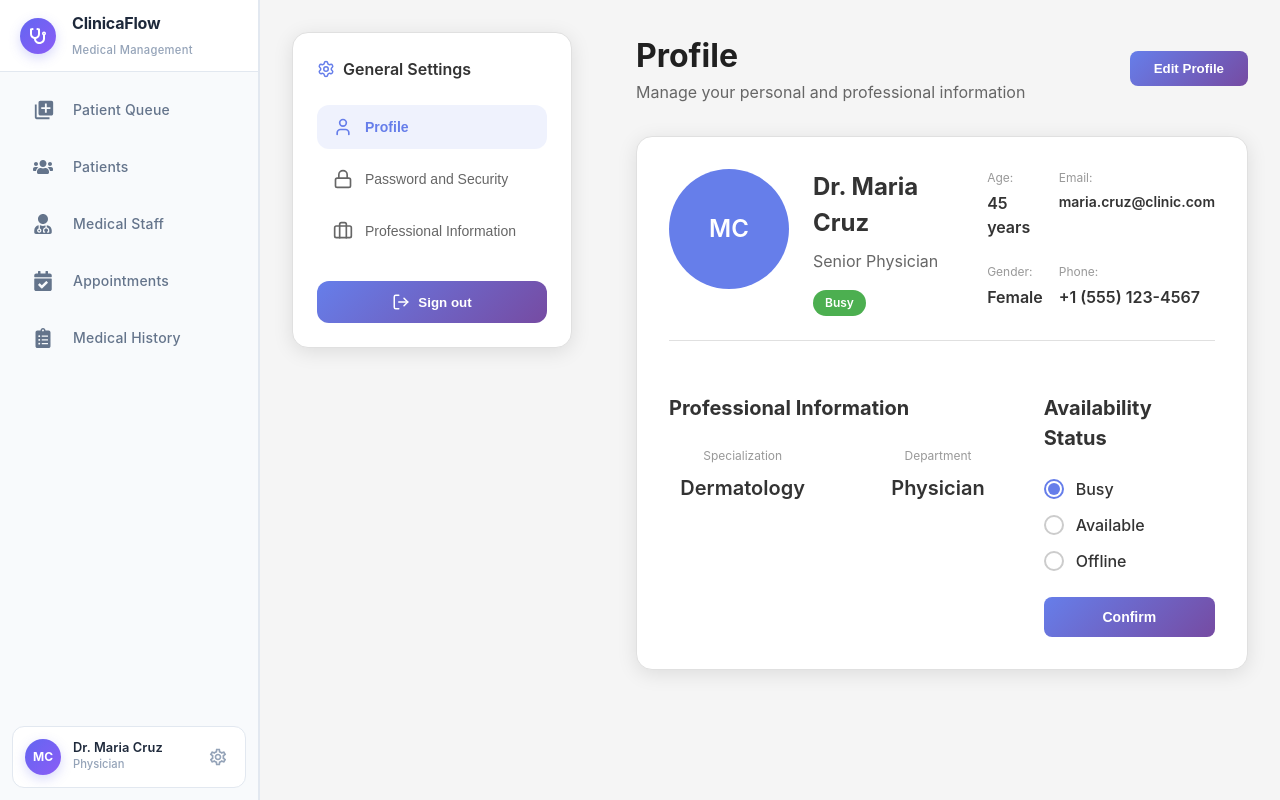
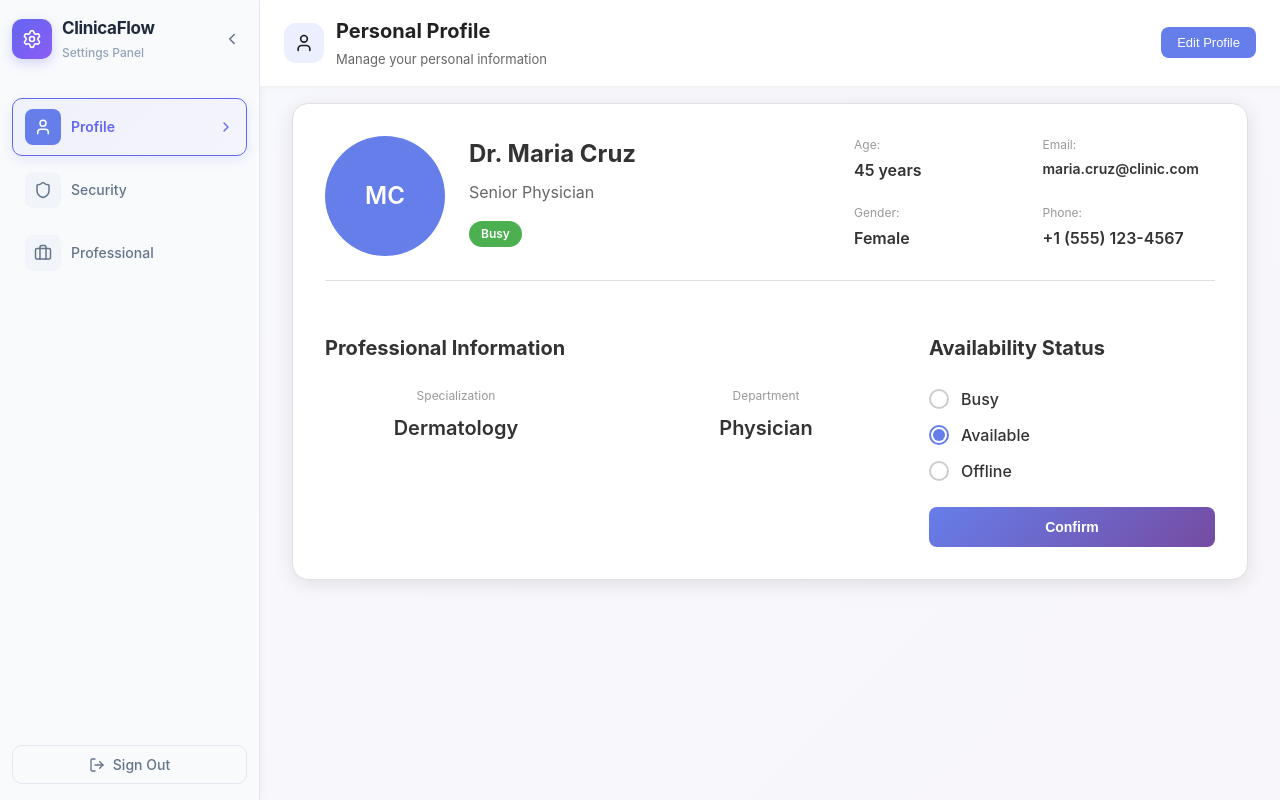
Before and after one commit to sophie546/PQMS, a React (Create React App) app in the folder frontend/: page /general-settings in a window 1280 px wide. Built offline with nearby package versions, Linux system fonts and the light colour scheme.

Commit message:
new settings

```diff
--- a/frontend/src/App.js
+++ b/frontend/src/App.js
@@ -23,8 +23,9 @@ function App() {
         <Route path="PatientHistory" element={<PatientHistory />} />
         <Route path="PatientQueue" element={<PatientQueue />} />
         <Route path="Staff" element={<Staff />} />
-        <Route path="general-settings" element={<GeneralSettings />} />
       </Route>
+
+      <Route path="general-settings" element={<GeneralSettings />} />
 
       <Route index element={<LandingPage />} />
       <Route path="/Register" element={<RegisterPage />} />
--- a/frontend/src/components/Sidebar.jsx
+++ b/frontend/src/components/Sidebar.jsx
@@ -224,7 +224,7 @@ const UserProfile = () => {
   const navigate = useNavigate();
 
   const handleProfileClick = () => {
-    navigate('/profile');
+    navigate('/general-settings');
   };
 
   const handleSettingsClick = (e) => {
--- a/frontend/src/components/general_settings/SettingHeader.jsx
+++ b/frontend/src/components/general_settings/SettingHeader.jsx
@@ -1,68 +1,146 @@
 import React from 'react';
-import { ChevronLeft } from 'lucide-react';
+import { ChevronLeft, User, Bell, Shield } from 'lucide-react';
+import { Box, Typography, Button } from '@mui/material';
 
 const SettingHeader = ({ currentView, showSidebar, toggleSidebar, setShowEditModal }) => {
 
   const getTitle = () => {
     switch (currentView) {
-      case 'profile': return 'Profile';
-      case 'password': return 'Password and Security';
-      case 'professional': return 'Professional Information';
-      default: return 'Profile';
+      case 'profile': return 'Personal Profile';
+      case 'security': return 'Security Center';
+      case 'professional': return 'Professional Details';
+      default: return 'Settings';
     }
   };
 
   const getSubtitle = () => {
     switch (currentView) {
-      case 'profile': return 'Manage your personal and professional information';
-      case 'password': return 'Manage your password';
-      case 'professional': return 'Manage your profession details';
-      default: return '';
+      case 'profile': return 'Manage your personal information and preferences';
+      case 'security': return 'Secure your account and data';
+      case 'professional': return 'Update your professional credentials';
+      default: return 'Customize your experience';
+    }
+  };
+
+  const getIcon = () => {
+    switch (currentView) {
+      case 'profile': return <User size={20} />;
+      case 'security': return <Shield size={20} />;
+      case 'professional': return <Bell size={20} />;
+      default: return <User size={20} />;
     }
   };
 
   return (
-    <div style={{
-      padding: '32px',
+    <Box
+      sx={{
         display: 'flex',
         justifyContent: 'space-between',
-      alignItems: 'center'
-    }}>
-
-      <div style={{ display: 'flex', gap: '16px', alignItems: 'center' }}>
+        alignItems: 'center',
+        background: '#ffffff',
+        py: 2,
+        px: 3,
+        borderBottom: '1px solid #e5e7eb',
+        boxShadow: '0 2px 8px rgba(0,0,0,0.05)',
+        position: 'sticky',
+        top: 0,
+        zIndex: 100
+      }}
+    >
+      {/* Left side */}
+      <Box sx={{ display: 'flex', alignItems: 'center', gap: 2 }}>
         {!showSidebar && (
-          <button onClick={toggleSidebar} style={{
+          <Button
+            onClick={toggleSidebar}
+            sx={{
+              minWidth: 0,
+              width: 36,
+              height: 36,
+              borderRadius: 2,
               background: 'linear-gradient(135deg, #667eea, #764ba2)',
               color: 'white',
-            border: 'none',
-            borderRadius: '8px',
-            padding: '8px 12px',
-            cursor: 'pointer'
-          }}>
+              p: 0,
+              display: 'flex',
+              alignItems: 'center',
+              justifyContent: 'center',
+              boxShadow: '0 3px 10px rgba(102,126,234,0.25)',
+              '&:hover': {
+                boxShadow: '0 5px 15px rgba(102,126,234,0.3)',
+                transform: 'translateY(-1px)',
+                background: 'linear-gradient(135deg, #667eea, #764ba2)',
+              }
+            }}
+          >
             <ChevronLeft size={20} style={{ transform: 'rotate(180deg)' }} />
-          </button>
+          </Button>
         )}
 
-        <div>
-          <h1 style={{ margin: 0, fontSize: '32px', fontWeight: 700 }}>{getTitle()}</h1>
-          <p style={{ margin: 0, color: '#666' }}>{getSubtitle()}</p>
-        </div>
-      </div>
+        <Box sx={{ display: 'flex', alignItems: 'center', gap: 1.5 }}>
+          <Box
+            sx={{
+              width: 40,
+              height: 40,
+              borderRadius: 2,
+              background: 'linear-gradient(135deg, #667eea20 0%, #764ba220 100%)',
+              display: 'flex',
+              alignItems: 'center',
+              justifyContent: 'center',
+              color: '#667eea',
+            }}
+          >
+            {getIcon()}
+          </Box>
 
+          <Box>
+            <Typography
+              sx={{
+                fontWeight: 700,
+                fontSize: '1.25rem',
+                background: 'linear-gradient(135deg, #667eea 0%, #764ba2 100%)',
+                WebkitBackgroundClip: 'text',
+                WebkitTextFillColor: 'transparent'
+              }}
+            >
+              {getTitle()}
+            </Typography>
+            <Typography
+              sx={{
+                fontSize: '0.8125rem',
+                color: '#6b7280',
+                mt: 0.5
+              }}
+            >
+              {getSubtitle()}
+            </Typography>
+          </Box>
+        </Box>
+      </Box>
+
+      {/* Right side: Edit Profile Button */}
       {currentView === 'profile' && (
-        <button onClick={() => setShowEditModal(true)} style={{
+        <Button
+          onClick={() => setShowEditModal(true)}
+          sx={{
             background: 'linear-gradient(135deg, #667eea, #764ba2)',
             color: 'white',
             fontWeight: 600,
-          padding: '10px 24px',
-          borderRadius: '8px',
-          border: 'none',
-          cursor: 'pointer'
-        }}>
+            fontSize: '0.8125rem',
+            borderRadius: 2,
+            px: 3,
+            py: 1,
+            boxShadow: '0 3px 10px rgba(102,126,234,0.25)',
+            textTransform: 'none',
+            '&:hover': {
+              boxShadow: '0 5px 15px rgba(102,126,234,0.3)',
+              transform: 'translateY(-1px)',
+              background: 'linear-gradient(135deg, #667eea, #764ba2)',
+            }
+          }}
+        >
           Edit Profile
-        </button>
+        </Button>
       )}
-    </div>
+    </Box>
   );
 };
 
--- a/frontend/src/components/general_settings/SettingSideBar.jsx
+++ b/frontend/src/components/general_settings/SettingSideBar.jsx
@@ -1,35 +1,114 @@
 import React from 'react';
-import { Settings, LogOut } from 'lucide-react';
+import { Settings, LogOut, ChevronLeft } from 'lucide-react';
+import { useNavigate } from 'react-router-dom';
 
-const SettingSideBar = ({ menuItems, currentView, setCurrentView, toggleSidebar }) => {
+const SettingSideBar = ({ menuItems, currentView, setCurrentView }) => {
+  const navigate = useNavigate();
+
+  const colors = {
+    primary: '#6366F1',
+    primaryLight: '#8B5CF6',
+    background: '#F8FAFC',
+    surface: '#FFFFFF',
+    textPrimary: '#1E293B',
+    textSecondary: '#64748B',
+    textTertiary: '#94A3B8',
+    border: '#E2E8F0',
+    hover: '#F1F5F9'
+  };
+
   return (
     <div style={{
-      width: '280px',
-      background: 'white',
-      padding: '24px',
+      width: '260px',
+      background: colors.background,
+      padding: '16px 12px',
       display: 'flex',
       flexDirection: 'column',
-      boxShadow: '0 4px 20px rgba(0,0,0,0.1)',
-      border: '1px solid #e0e0e0',
-      margin: '32px',
-      borderRadius: '16px',
-      height: 'fit-content'
+      boxShadow: '2px 0 8px rgba(0,0,0,0.04)',
+      borderRight: `1px solid ${colors.border}`,
+      height: '100vh',
+      position: 'sticky',
+      top: 0,
+      overflowY: 'auto'
     }}>
       <div style={{ flex: 1 }}>
+
+        {/* HEADER */}
         <div style={{
           display: 'flex',
           alignItems: 'center',
-          gap: '8px',
-          color: '#333',
+          justifyContent: 'space-between',
           marginBottom: '24px',
-          fontSize: '16px',
-          fontWeight: 600
+          paddingBottom: '12px'
         }}>
-          <Settings size={18} color="#667eea" />
-          <span>General Settings</span>
+
+          {/* Left title area */}
+          <div style={{
+            display: 'flex',
+            alignItems: 'center',
+            gap: '10px'
+          }}>
+            <div style={{
+              width: '40px',
+              height: '40px',
+              borderRadius: '10px',
+              background: `linear-gradient(135deg, ${colors.primary} 0%, ${colors.primaryLight} 100%)`,
+              display: 'flex',
+              alignItems: 'center',
+              justifyContent: 'center',
+              boxShadow: '0 4px 12px rgba(99, 102, 241, 0.25)'
+            }}>
+              <Settings size={20} color="white" />
+            </div>
+
+            <div>
+              <h3 style={{
+                margin: 0,
+                fontSize: '17px',
+                fontWeight: 700,
+                color: colors.textPrimary,
+                letterSpacing: '-0.02em',
+                fontFamily: '"Inter", "Segoe UI", sans-serif'
+              }}>
+                ClinicaFlow
+              </h3>
+              <p style={{
+                margin: 0,
+                fontSize: '12px',
+                color: colors.textTertiary,
+                marginTop: '2px',
+                fontWeight: 500,
+                fontFamily: '"Inter", "Segoe UI", sans-serif'
+              }}>
+                Settings Panel
+              </p>
+            </div>
+          </div>
+
+          {/* Back Button */}
+          <button
+            onClick={() => navigate('/Patient')}
+            style={{
+              background: 'transparent',
+              border: 'none',
+              borderRadius: '6px',
+              padding: '6px',
+              cursor: 'pointer',
+              display: 'flex',
+              alignItems: 'center',
+              justifyContent: 'center',
+              transition: '0.2s'
+            }}
+            onMouseEnter={(e) => { e.currentTarget.style.background = colors.hover; }}
+            onMouseLeave={(e) => { e.currentTarget.style.background = 'transparent'; }}
+          >
+            <ChevronLeft size={18} color={colors.textSecondary} />
+          </button>
+
         </div>
 
-        <div style={{ padding: 0 }}>
+        {/* MENU ITEMS */}
+        <div style={{ padding: '0' }}>
           {menuItems.map((item) => (
             <button
               key={item.id}
@@ -38,63 +117,104 @@ const SettingSideBar = ({ menuItems, currentView, setCurrentView, toggleSidebar
                 width: '100%',
                 display: 'flex',
                 alignItems: 'center',
-                gap: '12px',
-                padding: '12px 16px',
-                borderRadius: '12px',
-                marginBottom: '8px',
-                background: currentView === item.id ? 'rgba(102, 126, 234, 0.1)' : 'transparent',
-                color: currentView === item.id ? '#667eea' : '#666',
-                border: 'none',
+                justifyContent: 'space-between',
+                gap: '10px',
+                padding: '10px 12px',
+                borderRadius: '10px',
+                marginBottom: '5px',
+                background: currentView === item.id
+                  ? `linear-gradient(135deg, rgba(99, 102, 241, 0.06) 0%, rgba(139, 92, 246, 0.04) 100%)`
+                  : 'transparent',
+                color: currentView === item.id ? colors.primary : colors.textSecondary,
+                border: currentView === item.id ? `1.5px solid ${colors.primary}` : '1.5px solid transparent',
                 cursor: 'pointer',
-                fontSize: '14px',
-                fontWeight: currentView === item.id ? 600 : 400,
-                transition: 'all 0.2s'
+                fontSize: '13px',
+                fontWeight: currentView === item.id ? 600 : 500,
+                transition: 'all 0.2s ease',
+                position: 'relative',
+                overflow: 'hidden',
+                fontFamily: '"Inter", "Segoe UI", sans-serif',
+                boxShadow: currentView === item.id ? '0 4px 12px rgba(99, 102, 241, 0.12)' : 'none'
               }}
               onMouseEnter={(e) => {
                 if (currentView !== item.id) {
-                  e.currentTarget.style.background = 'rgba(102, 126, 234, 0.05)';
-                  e.currentTarget.style.color = '#667eea';
+                  e.currentTarget.style.background = colors.hover;
+                  e.currentTarget.style.color = colors.primary;
+                  e.currentTarget.style.borderColor = colors.primary;
                 }
               }}
               onMouseLeave={(e) => {
                 if (currentView !== item.id) {
                   e.currentTarget.style.background = 'transparent';
-                  e.currentTarget.style.color = '#666';
+                  e.currentTarget.style.color = colors.textSecondary;
+                  e.currentTarget.style.borderColor = 'transparent';
                 }
               }}
             >
-              {React.cloneElement(item.icon, {
-                color: currentView === item.id ? '#667eea' : '#666',
-                size: 20
-              })}
-              <span>{item.text}</span>
+              <div style={{ display: 'flex', alignItems: 'center', gap: '10px' }}>
+                <div style={{
+                  width: '36px',
+                  height: '36px',
+                  borderRadius: '8px',
+                  background: currentView === item.id ? item.color : colors.hover,
+                  display: 'flex',
+                  alignItems: 'center',
+                  justifyContent: 'center',
+                  transition: 'all 0.2s'
+                }}>
+                  {React.cloneElement(item.icon, {
+                    color: currentView === item.id ? 'white' : colors.textSecondary,
+                    size: 18
+                  })}
+                </div>
+
+                <span style={{ fontSize: '14px' }}>{item.text}</span>
+              </div>
+
+              {currentView === item.id && (
+                <ChevronLeft
+                  size={16}
+                  color={colors.primary}
+                  style={{ transform: 'rotate(180deg)' }}
+                />
+              )}
             </button>
           ))}
         </div>
       </div>
 
+      {/* SIGN OUT BUTTON */}
       <button style={{
         width: '100%',
-        padding: '12px',
-        borderRadius: '12px',
-        background: 'linear-gradient(135deg, #667eea 0%, #764ba2 100%)',
-        color: 'white',
-        border: 'none',
+        padding: '10px 12px',
+        borderRadius: '10px',
+        background: 'transparent',
+        color: colors.textSecondary,
+        border: `1px solid ${colors.border}`,
         cursor: 'pointer',
         display: 'flex',
         alignItems: 'center',
         justifyContent: 'center',
         gap: '8px',
-        fontWeight: 600,
-        transition: 'all 0.2s',
-        marginTop: '20px'
+        fontWeight: 500,
+        fontSize: '14px',
+        transition: 'all 0.2s ease',
+        marginTop: '16px',
+        fontFamily: '"Inter", "Segoe UI", sans-serif'
       }}
-      onMouseEnter={(e) => e.currentTarget.style.background = 'linear-gradient(135deg, #764ba2 0%, #667eea 100%)'}
-      onMouseLeave={(e) => e.currentTarget.style.background = 'linear-gradient(135deg, #667eea 0%, #764ba2 100%)'}
+      onMouseEnter={(e) => {
+        e.currentTarget.style.background = colors.hover;
+        e.currentTarget.style.borderColor = colors.textTertiary;
+      }}
+      onMouseLeave={(e) => {
+        e.currentTarget.style.background = 'transparent';
+        e.currentTarget.style.borderColor = colors.border;
+      }}
       >
-        <LogOut size={18} />
-        Sign out
+        <LogOut size={16} />
+        Sign Out
       </button>
+
     </div>
   );
 };
--- a/frontend/src/pages/GeneralSettings.jsx
+++ b/frontend/src/pages/GeneralSettings.jsx
@@ -1,18 +1,86 @@
 import React, { useState } from 'react';
-import {  Lock, User, Briefcase } from 'lucide-react';
-
+import { Lock, User, Briefcase, Bell, Shield, Calendar, Activity } from 'lucide-react';
 import {
   SettingSideBar,
-  SettingHeader,
   SettingsProfileView,
   SettingsPasswordView,
   SettingsProfessionalView,
   SettingsEditModal
 } from '../components';
 
+// Smaller, more compact header component
+const SettingHeaderCompact = ({ currentView, showSidebar, toggleSidebar, setShowEditModal }) => {
+  const getTitle = () => {
+    switch (currentView) {
+      case 'profile': return 'Personal Profile';
+      case 'security': return 'Security Center';
+      case 'professional': return 'Professional Details';
+      default: return 'Settings';
+    }
+  };
+
+  const getSubtitle = () => {
+    switch (currentView) {
+      case 'profile': return 'Manage your personal information';
+      case 'security': return 'Secure your account';
+      case 'professional': return 'Update your professional details';
+      default: return '';
+    }
+  };
+
+  return (
+    <div style={{
+      padding: '16px 24px', // Reduced padding
+      background: 'white',
+      display: 'flex',
+      justifyContent: 'space-between',
+      alignItems: 'center',
+      borderBottom: '1px solid rgba(0,0,0,0.05)',
+      boxShadow: '0 2px 10px rgba(0,0,0,0.02)',
+      position: 'sticky',
+      top: 0,
+      zIndex: 100
+    }}>
+      <div style={{ display: 'flex', gap: '12px', alignItems: 'center' }}>
+        <div style={{
+          width: '40px',
+          height: '40px',
+          borderRadius: '12px',
+          background: '#667eea20',
+          display: 'flex',
+          alignItems: 'center',
+          justifyContent: 'center'
+        }}>
+          {currentView === 'profile' ? <User size={20} /> : currentView === 'security' ? <Shield size={20} /> : <Bell size={20} />}
+        </div>
+        <div>
+          <h1 style={{ margin: 0, fontSize: '20px', fontWeight: 700 }}>{getTitle()}</h1>
+          <p style={{ margin: '4px 0 0 0', fontSize: '13px', color: '#666' }}>{getSubtitle()}</p>
+        </div>
+      </div>
+      {currentView === 'profile' && (
+        <button
+          onClick={() => setShowEditModal(true)}
+          style={{
+            background: '#667eea',
+            color: 'white',
+            padding: '8px 16px',
+            borderRadius: '8px',
+            fontSize: '13px',
+            border: 'none',
+            cursor: 'pointer'
+          }}
+        >
+          Edit Profile
+        </button>
+      )}
+    </div>
+  );
+};
+
 const GeneralSettings = () => {
   const [currentView, setCurrentView] = useState('profile');
-  const [availability, setAvailability] = useState('busy');
+  const [availability, setAvailability] = useState('available');
   const [showEditModal, setShowEditModal] = useState(false);
   const [selectedDays, setSelectedDays] = useState(['M', 'W', 'F']);
   const [showSidebar, setShowSidebar] = useState(true);
@@ -25,17 +93,17 @@ const GeneralSettings = () => {
     email: 'maria.cruz@clinic.com',
     phone: '+1 (555) 123-4567',
     specialization: 'Dermatology',
-    department: 'Physician'
+    department: 'Physician',
+    avatar: 'https://api.dicebear.com/7.x/avataaars/svg?seed=Maria'
   };
 
   const menuItems = [
-    { id: 'profile', icon: <User size={20} />, text: 'Profile' },
-    { id: 'password', icon: <Lock size={20} />, text: 'Password and Security' },
-    { id: 'professional', icon: <Briefcase size={20} />, text: 'Professional Information' }
+    { id: 'profile', icon: <User size={20} />, text: 'Profile', color: '#667eea' },
+    { id: 'security', icon: <Shield size={20} />, text: 'Security', color: '#48bb78' },
+    { id: 'professional', icon: <Briefcase size={20} />, text: 'Professional', color: '#ed8936' }
   ];
 
-  const days = ['S', 'M', 'T', 'W', 'TH', 'F', 'S'];
-
+  const days = ['Sun', 'Mon', 'Tue', 'Wed', 'Thu', 'Fri', 'Sat'];
   const toggleDay = (day) => {
     setSelectedDays(prev =>
       prev.includes(day) ? prev.filter(d => d !== day) : [...prev, day]
@@ -47,9 +115,8 @@ const GeneralSettings = () => {
       display: 'flex',
       minHeight: '100vh',
       fontFamily: '"Inter", "Segoe UI", sans-serif',
-      background: '#f5f5f5'
+      background: 'linear-gradient(135deg, #667eea0d 0%, #764ba20d 100%)'
     }}>
-
       {showSidebar && (
         <SettingSideBar
           menuItems={menuItems}
@@ -60,8 +127,7 @@ const GeneralSettings = () => {
       )}
 
       <div style={{ flex: 1, display: 'flex', flexDirection: 'column' }}>
-
-        <SettingHeader
+        <SettingHeaderCompact
           currentView={currentView}
           showSidebar={showSidebar}
           toggleSidebar={() => setShowSidebar(true)}
@@ -70,9 +136,10 @@ const GeneralSettings = () => {
 
         <div style={{
           flex: 1,
-          padding: '0 32px 32px',
-          maxWidth: '1200px',
+          padding: '16px 32px 32px', // reduced top padding to avoid collision
+          maxWidth: '1400px',
           width: '100%',
+          margin: '0 auto'
         }}>
           {currentView === 'profile' && (
             <SettingsProfileView
@@ -82,7 +149,7 @@ const GeneralSettings = () => {
             />
           )}
 
-          {currentView === 'password' && <SettingsPasswordView />}
+          {currentView === 'security' && <SettingsPasswordView />}
 
           {currentView === 'professional' && (
             <SettingsProfessionalView
```
Lines whose indentation alone changed are shown as unchanged.
